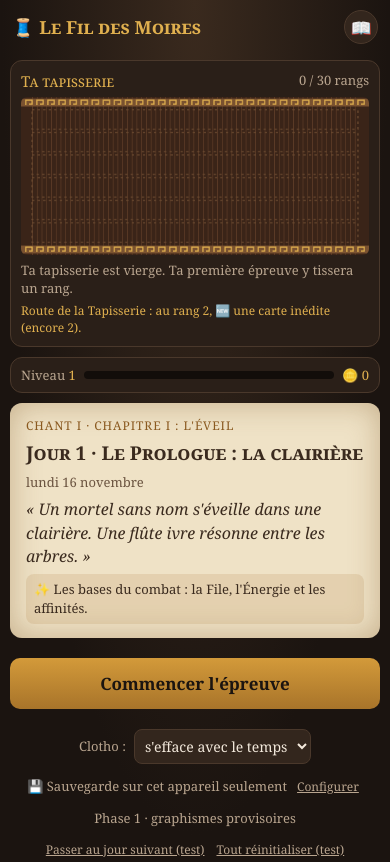
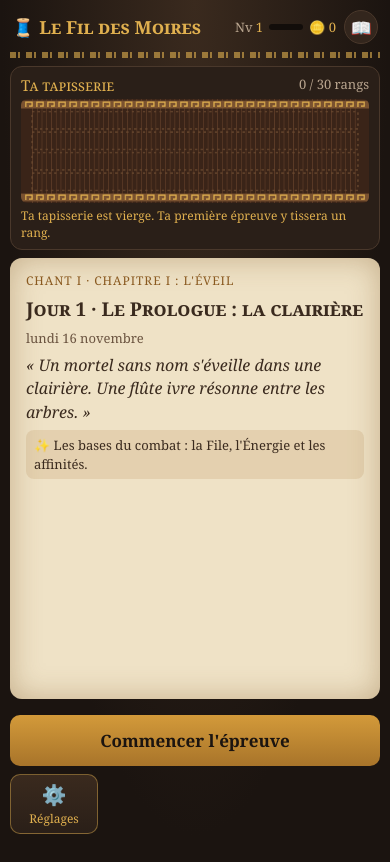
Before and after one commit to Ritemo/fil-des-moires, a plain HTML site: page index.html in a window 390 px wide. Both pictures are taken after a click on the element 195 px from the left and 176 px from the top of the page. Drawn offline with Linux system fonts and the light colour scheme.

Commit message:
Accueil sur un seul écran : tapisserie compacte, barre du bas, Réglages à part
Co-Authored-By: Claude Opus 5.5 <noreply@anthropic.com>
Claude-Session: https://claude.ai/code/session_0165sN9rp9UrB9PQLyLerdoD

```diff
--- a/app.js
+++ b/app.js
@@ -83,7 +83,7 @@
     p.push(M.NOM_POIDS[c.poids || 'normal']);
     return p.join(' · ');
   }
-  function ecran(id) { document.querySelectorAll('.ecran').forEach(e => e.classList.toggle('actif', e.id === id)); }
+  function ecran(id) { document.querySelectorAll('.ecran').forEach(e => e.classList.toggle('actif', e.id === id)); document.body.classList.toggle('fixe', id === 'accueil'); $('chipsAccueil').style.display = id === 'accueil' ? 'flex' : 'none'; }
 
   // ---------- Accueil ----------
   function accueil() {
@@ -95,7 +95,6 @@
     $('mode').textContent = '';
     $('tapisCompte').textContent = profil.rangs.length + ' / 30 rangs';
     T.dessiner($('tapisAccueil'), profil.rangs);
-    $('tapisLegende').textContent = profil.rangs.length ? 'Touche un rang pour revoir ta journée.' : 'Ta tapisserie est vierge. Ta première épreuve y tissera un rang.';
     $('titreEpreuve').textContent = 'Jour ' + jour + ' · ' + ep.titre;
     $('dateJour').textContent = new Date().toLocaleDateString('fr-FR', { weekday: 'long', day: 'numeric', month: 'long' });
     $('presage').textContent = ep.presage;
@@ -114,21 +113,32 @@
     // Route de la Tapisserie
     const pal = P.prochainPalier(profil);
     const LIB = { carte: '🆕 une carte inédite', fil: '🧵 un Fil de réserve', amphore: '🏆 une amphore dorée' };
-    $('route').textContent = pal ? `Route de la Tapisserie : au rang ${pal.rang}, ${LIB[pal.type]} (encore ${pal.rang - profil.rangs.length}).` : 'Route de la Tapisserie terminée pour ce Chant.';
+    $('route').dataset.texte = pal ? `Route de la Tapisserie : au rang ${pal.rang}, ${LIB[pal.type]} (encore ${pal.rang - profil.rangs.length}).` : 'Route de la Tapisserie terminée pour ce Chant.';
+    $('route').textContent = profil.rangs.length ? $('route').dataset.texte : 'Ta tapisserie est vierge. Ta première épreuve y tissera un rang.';
     afficherOffrande();
     const ch = P.choixEnAttente(profil);
     $('choixAttente').style.display = ch ? 'flex' : 'none';
-    if (ch) $('choixAttente').innerHTML = `<div class="amph">✨</div><div class="txt"><b>Un choix t'attend</b><span>${ch.type === 'voie' ? 'Choisis la Voie de l\'Errant' : ch.type === 'voie2' ? 'Choisis une Voie secondaire' : 'Prête un Serment (niveau ' + ch.niveau + ')'}</span></div><div class="ouvrir">Choisir</div>`;
+    if (ch) $('choixAttente').innerHTML = `<div class="amph">✨</div><div class="txt"><b>Un choix t'attend</b><span>${ch.type === 'voie' ? 'La Voie de l\'Errant' : ch.type === 'voie2' ? 'Une Voie secondaire' : 'Un Serment (niv. ' + ch.niveau + ')'}</span></div><div class="ouvrir">Choisir</div>`;
+    $('choixAttente').parentNode.style.display = ch || profil.joursJoues >= 1 ? 'flex' : 'none';
     $('niveauEquipe').textContent = profil.niveau;
     $('xpAccueil').style.width = Math.round(100 * profil.xp / P.xpPourNiveau(profil.niveau)) + '%';
     $('drachmesAccueil').textContent = profil.drachmes;
-    $('btnCollection').style.display = profil.joursJoues >= 1 ? 'block' : 'none';
-    $('btnCodex').style.display = profil.joursJoues >= 1 ? 'block' : 'none';
-    $('btnChronique').style.display = profil.joursJoues >= 1 ? 'block' : 'none';
+    $('btnCollection').style.display = profil.joursJoues >= 1 ? '' : 'none';
+    $('btnCodex').style.display = profil.joursJoues >= 1 ? '' : 'none';
+    $('btnChronique').style.display = profil.joursJoues >= 1 ? '' : 'none';
     const n = nbAmeliorables();
-    $('btnCollection').innerHTML = '📜 Collection de cartes' + (n ? ` <span class="pastille">⬆ ${n}</span>` : '');
+    $('btnCollection').innerHTML = '<span class="ic">🃏</span>Cartes' + (n ? `<span class="pastille">⬆ ${n}</span>` : '');
   }
-  $('tapisAccueil').onclick = e => { const r = T.rangTouche($('tapisAccueil'), profil.rangs, e); if (r) $('tapisLegende').textContent = 'Jour ' + r.jour + ' : ' + r.resume; };
+  // Toucher un rang affiche son récit quelques secondes à la place de la Route
+  let minuteurRang = null;
+  $('tapisAccueil').onclick = e => {
+    const r = T.rangTouche($('tapisAccueil'), profil.rangs, e);
+    if (!r) return;
+    $('route').textContent = 'Jour ' + r.jour + ' : ' + (r.recit || r.resume);
+    clearTimeout(minuteurRang); minuteurRang = setTimeout(() => { $('route').textContent = $('route').dataset.texte || ''; }, 5000);
+  };
+  $('btnReglages').onclick = () => ecran('reglages');
+  $('reglagesOk').onclick = accueil;
   $('reglageClotho').onchange = e => { profil.clotho = e.target.value; sauver(); };
 
   function demarrer(echo) {
--- a/index.html
+++ b/index.html
@@ -285,56 +285,92 @@
   .chroJour .t { font-weight: bold; }
   .chroJour .c { color: #e8c27a; margin-top: 4px; }
   .chroVide { color: var(--doux); font-style: italic; font-size: 14px; margin-bottom: 6px; }
+  /* Accueil sur un seul écran */
+  body.fixe #app { height: 100dvh; min-height: 0; overflow: hidden; }
+  body.fixe #accueil { min-height: 0; gap: 8px; }
+  body.fixe #accueil > * { flex-shrink: 0; }
+  body.fixe #accueil > #parchAccueil { flex: 1 1 0; }
+  .chips { display: flex; align-items: center; gap: 6px; font-size: 13px; color: var(--doux); }
+  .chips b { color: var(--or); font-weight: normal; }
+  .chips .xpbarre { flex: 0 0 34px; width: 34px; height: 6px; }
+  .tapis.compact { padding: 8px 10px; }
+  .tapis.compact .tete { margin-bottom: 4px; }
+  .alertes { display: flex; gap: 8px; }
+  .alertes .offrande { flex: 1 1 0; min-width: 0; padding: 7px 9px; gap: 8px; }
+  .alertes .offrande .amph { font-size: 26px; }
+  .alertes .offrande .txt { min-width: 0; }
+  .alertes .offrande .txt b { font-size: 14px; white-space: nowrap; overflow: hidden; text-overflow: ellipsis; }
+  .alertes .offrande .txt span { white-space: nowrap; overflow: hidden; text-overflow: ellipsis; }
+  .alertes .offrande .ouvrir, .alertes .offrande .lien { display: none; }
+  #parchAccueil { flex: 1 1 auto; min-height: 0; overflow-y: auto; }
+  #parchAccueil h2 { margin-top: 2px; }
+  #parchAccueil .precedemment { margin: 8px 0 0; }
+  nav.navBas { display: grid; grid-template-columns: repeat(4, 1fr); gap: 6px; }
+  nav.navBas button { display: flex; flex-direction: column; align-items: center; gap: 2px; padding: 6px 2px; font-size: 12px; color: var(--or); border-color: rgba(224,176,79,.45); background: linear-gradient(#3a2a1e, #2a1f18); position: relative; }
+  nav.navBas .ic { font-size: 20px; }
+  nav.navBas .pastille { position: absolute; top: -6px; right: 4px; margin: 0; font-size: 11px; padding: 0 6px; }
+  .carteReglage { display: flex; align-items: center; justify-content: space-between; gap: 8px; background: var(--carte); border: 1px solid var(--bord); border-radius: 12px; padding: 10px 12px; }
+  .carteReglage b { color: var(--or); font-weight: normal; font-variant: small-caps; font-size: 16px; }
 </style>
 </head>
 <body>
 <div id="app">
   <header>
     <h1>🧵 Le Fil des Moires</h1>
-    <span style="display:flex;align-items:center;gap:8px"><span class="mode" id="mode"></span><button class="rond" id="btnLexique" title="Lexique">📖</button></span>
+    <span style="display:flex;align-items:center;gap:8px"><span class="mode" id="mode"></span><span class="chips" id="chipsAccueil"><span>Nv <b id="niveauEquipe">1</b></span><span class="xpbarre"><i id="xpAccueil"></i></span><span>🪙 <b id="drachmesAccueil">0</b></span></span><button class="rond" id="btnLexique" title="Lexique">📖</button></span>
   </header>
   <div class="frise"></div>
 
-  <!-- Accueil -->
+  <!-- Accueil : tient sur un écran, sans défilement -->
   <section class="ecran actif" id="accueil">
-    <div class="tapis">
+    <div class="tapis compact">
       <div class="tete"><b>Ta tapisserie</b><span id="tapisCompte"></span></div>
-      <canvas id="tapisAccueil" width="440" height="200"></canvas>
-      <div class="legende" id="tapisLegende">Touche un rang pour revoir ta journée.</div>
+      <canvas id="tapisAccueil" width="440" height="132" data-rangs="4"></canvas>
       <div class="route" id="route"></div>
     </div>
-    <div class="offrande dispo" id="choixAttente" style="display:none"></div>
-    <div class="offrande" id="offrande"></div>
-    <div class="bourse"><span>Niveau <b id="niveauEquipe">1</b></span><div class="xpbarre"><i id="xpAccueil"></i></div><span>🪙 <b id="drachmesAccueil">0</b></span></div>
-    <div class="parchemin">
+    <div class="alertes">
+      <div class="offrande dispo" id="choixAttente" style="display:none"></div>
+      <div class="offrande" id="offrande"></div>
+    </div>
+    <div class="parchemin" id="parchAccueil">
       <div class="chapitre" id="chapitreAccueil"></div>
-      <div class="precedemment" id="precedemment"></div>
       <h2 id="titreEpreuve"></h2>
       <div style="font-size:13px;color:#6b5440" id="dateJour"></div>
       <p class="presage" id="presage"></p>
       <div class="nouveau" id="nouveau"></div>
+      <div class="precedemment" id="precedemment"></div>
     </div>
     <div class="info" id="etatJour"></div>
     <button class="principal" id="btnJouer">Commencer l'épreuve</button>
     <button id="btnEcho">Rejouer en Écho (sans récompense)</button>
-    <button class="btnCollection" id="btnCollection">📜 Collection de cartes</button>
-    <button class="btnCollection" id="btnCodex">📖 Codex des créatures</button>
-    <button class="btnCollection" id="btnChronique">📜 Chronique du Chant</button>
-    <div style="flex:1"></div>
-    <div style="display:flex;justify-content:center;align-items:center;gap:8px;font-size:13px;color:var(--doux)">
-      Clotho : <select id="reglageClotho">
+    <nav class="navBas">
+      <button id="btnCollection"><span class="ic">🃏</span>Cartes</button>
+      <button id="btnCodex"><span class="ic">🐾</span>Codex</button>
+      <button id="btnChronique"><span class="ic">📜</span>Chronique</button>
+      <button id="btnReglages"><span class="ic">⚙️</span>Réglages</button>
+    </nav>
+  </section>
+
+  <!-- Réglages -->
+  <section class="ecran" id="reglages">
+    <div class="bourse"><span>⚙️ Réglages</span></div>
+    <div class="carteReglage">
+      <b>Clotho</b>
+      <select id="reglageClotho">
         <option value="auto">s'efface avec le temps</option>
         <option value="bavarde">bavarde</option>
         <option value="discrete">discrète</option>
         <option value="muette">muette</option>
       </select>
     </div>
-    <div style="display:flex;justify-content:center;align-items:center;gap:6px"><span class="info" id="etatSync"></span><button class="lien" id="btnSync">Configurer</button></div>
-    <div class="info">Phase 1 · graphismes provisoires</div>
+    <div class="carteReglage"><b>Sauvegarde</b><span class="info" id="etatSync"></span><button class="lien" id="btnSync">Configurer</button></div>
+    <div class="info">Phase 2 · graphismes provisoires</div>
     <div style="display:flex;justify-content:center;flex-wrap:wrap;gap:4px">
       <button class="lien" id="btnJourSuivant">Passer au jour suivant (test)</button>
       <button class="lien" id="btnReset">Tout réinitialiser (test)</button>
     </div>
+    <div style="flex:1"></div>
+    <button class="principal" id="reglagesOk">Retour</button>
   </section>
 
   <!-- Collection / Préparation -->
--- a/sw.js
+++ b/sw.js
@@ -1,5 +1,5 @@
 // Changer VERSION à chaque modification, sinon les téléphones gardent l'ancienne version.
-const VERSION = 'fdm-v1.5.0';
+const VERSION = 'fdm-v1.5.1';
 const FICHIERS = ['./', 'index.html', 'engine.js', 'data.js', 'app.js', 'tapisserie.js', 'sync.js', 'progression.js', 'chant1.js', 'epreuves.js', 'manifest.json', 'icon.svg'];
 self.addEventListener('install', e => { e.waitUntil(caches.open(VERSION).then(c => c.addAll(FICHIERS))); self.skipWaiting(); });
 self.addEventListener('activate', e => { e.waitUntil(caches.keys().then(k => Promise.all(k.filter(n => n !== VERSION).map(n => caches.delete(n))))); self.clients.claim(); });
--- a/tapisserie.js
+++ b/tapisserie.js
@@ -7,7 +7,9 @@
     foudre: ['#c9a417', '#ecd04f'], vent: ['#3f9c8c', '#7fd0c0'], roc: ['#8a6446', '#b38a68'],
     lumiere: ['#d8c58a', '#f3e6b8'], ombre: ['#5b4380', '#8a6fb3'], airain: ['#8f7a55', '#b9a37a']
   };
-  const RANGS_VISIBLES = 6;
+  const RANGS_DEFAUT = 6;
+  // Nombre de rangs visibles : attribut data-rangs du canvas (6 par défaut)
+  const nbRangs = canvas => +(canvas.dataset && canvas.dataset.rangs) || RANGS_DEFAUT;
 
   function couleurs(rang) {
     if (!rang.victoire) return COULEURS.gris;
@@ -18,7 +20,7 @@
   // Dessine la tapisserie. progression (0 à 1) anime le dernier rang.
   function dessiner(canvas, rangs, progression) {
     const x = canvas.getContext('2d');
-    const W = canvas.width, H = canvas.height;
+    const W = canvas.width, H = canvas.height, RANGS_VISIBLES = nbRangs(canvas);
     const marge = 14, haut = 14, hRang = (H - 2 * haut) / RANGS_VISIBLES;
     const debut = Math.max(0, rangs.length - RANGS_VISIBLES);
     const visibles = rangs.slice(debut);
@@ -86,6 +88,7 @@
   function rangTouche(canvas, rangs, evenement) {
     const r = canvas.getBoundingClientRect();
     const y = (evenement.clientY - r.top) * canvas.height / r.height;
+    const RANGS_VISIBLES = nbRangs(canvas);
     const haut = 14, hRang = (canvas.height - 2 * haut) / RANGS_VISIBLES;
     const k = Math.floor((y - haut) / hRang);
     const debut = Math.max(0, rangs.length - RANGS_VISIBLES);
```
